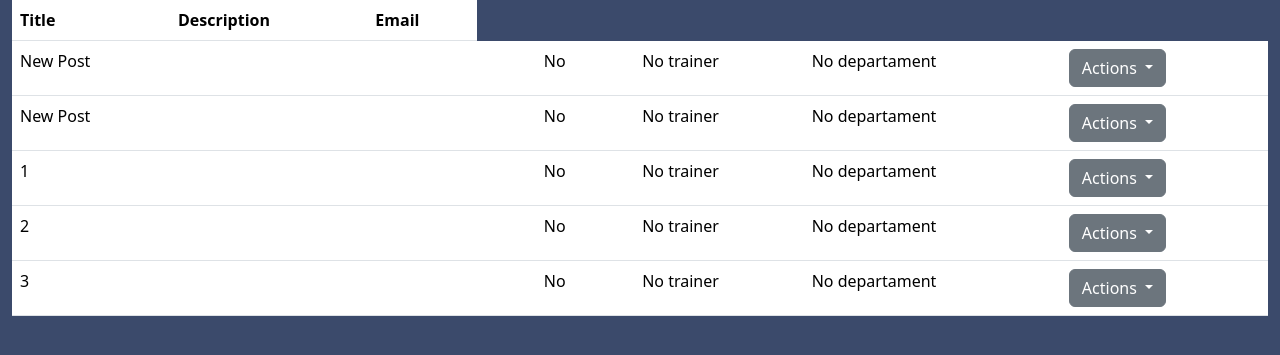
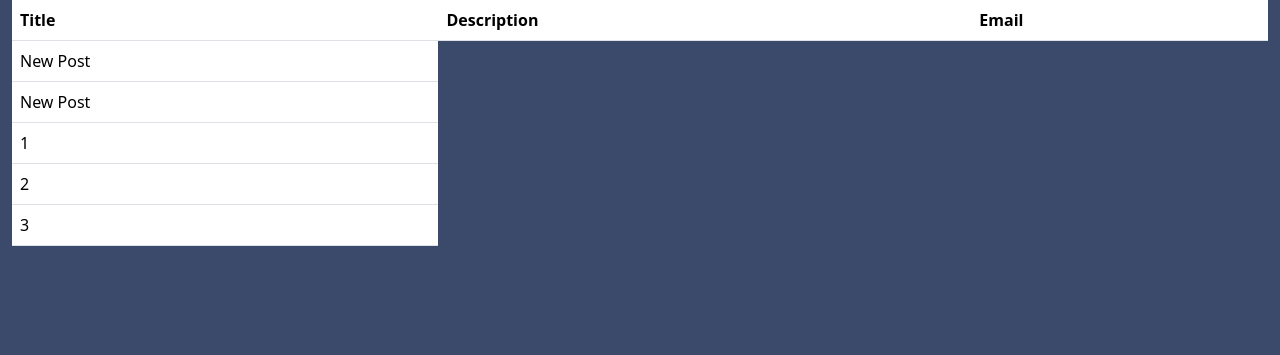
Before and after one commit to benjamincristian/project, a Django app: template templates/post/search.html in a window 1280 px wide. Shown: the part 61-416 px from the top of the page. Run offline with Django 4.2, Linux system fonts and the light colour scheme; the template is opened without the code that fills it: values that come from a table or form of the project are taken from there, others are empty; data comes from the database, SQL or seed files in the repository; both versions use the stored data as it was after the commit; some libraries are stand-ins or nearby versions.

Commit message:
V13 / adjustments for search bar - still not working

```diff
--- a/post/models.py
+++ b/post/models.py
@@ -25,7 +25,7 @@ class Post(models.Model):
 
 
 class Comment(models.Model):
-    post_id = models.ForeignKey(Post, related_name='comments', on_delete=models.CASCADE)
+    post_id = models.ForeignKey(Post, related_name='comments', on_delete=models.CASCADE, null=True, blank=True)
     name = models.CharField(max_length=100)
     body = models.TextField()
     date_added = models.DateTimeField(auto_now_add=True, null=True)
--- a/templates/post/search.html
+++ b/templates/post/search.html
@@ -19,57 +19,12 @@
                         {% for post in all_posts %}
                             <tr>
                                 <td>{{ post.title }}</td>
-                                <td>{{ post. }}</td>
-                                <td>{{ post.email }}</td>
-                                <td>{{ post.start_date|date:"d-m-Y" }}</td>
-                                <td>{{ post.end_date|date:"d-m-Y" }}</td>
-                                <td>{% if student.active %}
-                                    Yes
-                                {% else %}
-                                    No
-                                {% endif %}
-                                </td>
-                                <td>{{ student.gender }}</td>
-                                <td>
-                                    {% if student.trainer %}
-                                        {{ student.trainer }}
-                                    {% else %}
-                                        No trainer
-                                    {% endif %}
-                                </td>
-                                <td>
-                                    {% if student.trainer.department %}
-                                        {{ student.trainer.department }}
-                                    {% else %}
-                                        No departament
-                                    {% endif %}
-                                </td>
-                                <td>
-                                    <div class="dropdown">
-                                        <a class="btn btn-secondary dropdown-toggle" href="#" role="button"
-                                           data-bs-toggle="dropdown" aria-expanded="false">
-                                            Actions
-                                        </a>
-
-                                        <ul class="dropdown-menu">
-                                            <li><a class="dropdown-item" href="{% url 'update_student' student.id %}">Update</a>
-                                            </li>
-                                            <li><a class="dropdown-item" href="{% url 'delete-student' student.id %}">Delete</a>
-                                            </li>
-                                            <li><a class="dropdown-item" href="{% url 'detail-student' student.id %}">Details</a>
-                                            </li>
-                                        </ul>
-                                    </div>
-                                    <!--<a href="{% url 'update_student' student.id %}"
-                                       class="btn btn-outline-dark">Update</a>
-                                    <a href="{% url 'delete-student' student.id %}"
-                                       class="btn btn-outline-danger">Delete</a></td>-->
                             </tr>
                         {% endfor %}
                         </tbody>
                     </table>
                 {% else %}
-                    <h3 class="text-center">No students</h3>
+                    <h3 class="text-center">No posts</h3>
                 {% endif %}
             </div>
         </div>
```
Also changed, not shown: db.sqlite3.
